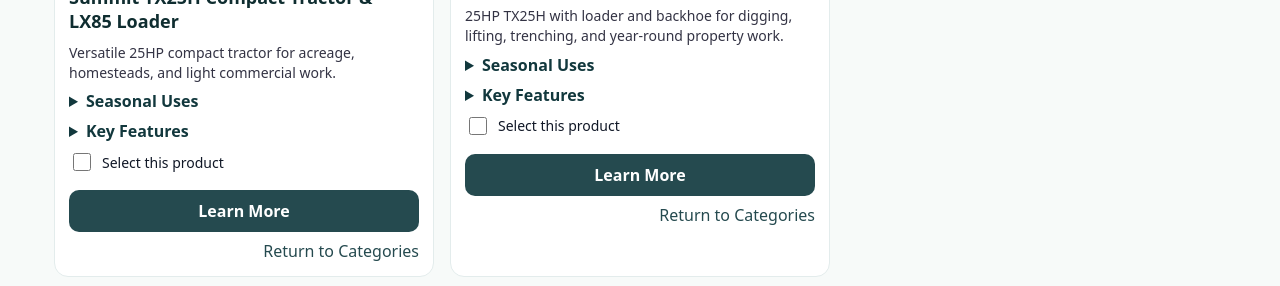
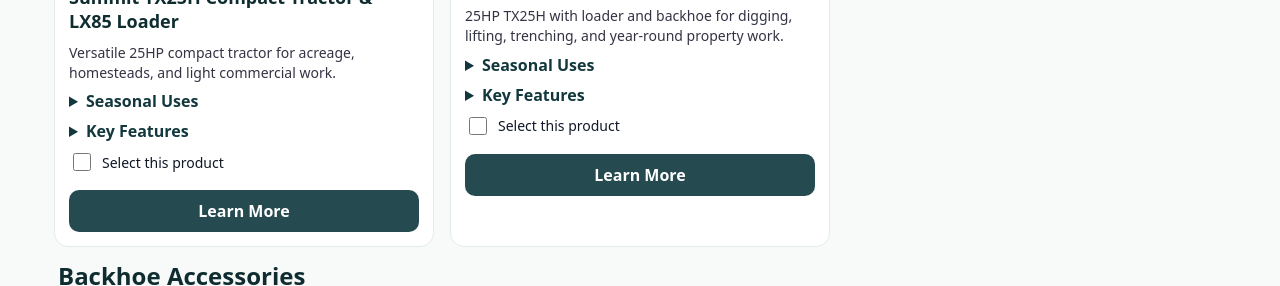
Before and after one commit to SummitTR/Product-Selector, a plain HTML site: page index.html in a window 1280 px wide. Shown: the part 516-802 px from the top of the page. Drawn offline with Linux system fonts and the light colour scheme.

Commit message:
Add files via upload

```diff
--- a/index.html
+++ b/index.html
@@ -146,7 +146,7 @@
 <div class="select-container">
 <label><input class="select-checkbox" data-id="TX25HTRLDR" data-name="Summit TX25H Compact Tractor &amp; LX85 Loader" type="checkbox"/> Select this product</label>
 </div><a class="learn-more-btn" href="#" rel="noopener" target="_blank">Learn More</a>
-<div class="return-link"><a href="#filters-top">Return to Categories</a></div>
+
 </div>
 </article>
 <article class="product-card">
@@ -169,7 +169,7 @@
 <div class="select-container">
 <label><input class="select-checkbox" data-id="TX25HTRLDRBH" data-name="Summit TX25H Tractor &amp; Loader w/BHX76 Backhoe" type="checkbox"/> Select this product</label>
 </div><a class="learn-more-btn" href="#" rel="noopener" target="_blank">Learn More</a>
-<div class="return-link"><a href="#filters-top">Return to Categories</a></div>
+
 </div>
 </article>
 </div>
@@ -189,7 +189,7 @@
 <div class="select-container">
 <label><input backhoe="" bucket"="" class="select-checkbox" data-id="BB8" data-name="Summit BHBX8 Optional 8" type="checkbox"/> Select this product</label>
 </div><a class="learn-more-btn" href="#" rel="noopener" target="_blank">Learn More</a>
-<div class="return-link"><a href="#filters-top">Return to Categories</a></div>
+
 </div>
 </article>
 <article class="product-card">
@@ -204,7 +204,7 @@
 <div class="select-container">
 <label><input backhoe="" bucket"="" class="select-checkbox" data-id="BB16" data-name="Summit BHBX16 Optional 16" type="checkbox"/> Select this product</label>
 </div><a class="learn-more-btn" href="#" rel="noopener" target="_blank">Learn More</a>
-<div class="return-link"><a href="#filters-top">Return to Categories</a></div>
+
 </div>
 </article>
 <article class="product-card">
@@ -219,7 +219,7 @@
 <div class="select-container">
 <label><input class="select-checkbox" data-id="SPX1" data-name="Summit BHSPX1 Optional Street Pads" type="checkbox"/> Select this product</label>
 </div><a class="learn-more-btn" href="#" rel="noopener" target="_blank">Learn More</a>
-<div class="return-link"><a href="#filters-top">Return to Categories</a></div>
+
 </div>
 </article>
 </div>
@@ -239,7 +239,7 @@
 <div class="select-container">
 <label><input blade"="" box="" class="select-checkbox" data-id="BBX60" data-name="Summit Tractors 60" type="checkbox"/> Select this product</label>
 </div><a class="learn-more-btn" href="#" rel="noopener" target="_blank">Learn More</a>
-<div class="return-link"><a href="#filters-top">Return to Categories</a></div>
+
 </div>
 </article>
 <article class="product-card">
@@ -254,7 +254,7 @@
 <div class="select-container">
 <label><input blade"="" class="select-checkbox" data-id="RBX60" data-name="Summit Tractors 60" rear="" type="checkbox"/> Select this product</label>
 </div><a class="learn-more-btn" href="#" rel="noopener" target="_blank">Learn More</a>
-<div class="return-link"><a href="#filters-top">Return to Categories</a></div>
+
 </div>
 </article>
 <article class="product-card">
@@ -269,7 +269,7 @@
 <div class="select-container">
 <label><input class="select-checkbox" data-id="LPX60" data-name="Summit Tractors 60" land="" plane"="" type="checkbox"/> Select this product</label>
 </div><a class="learn-more-btn" href="#" rel="noopener" target="_blank">Learn More</a>
-<div class="return-link"><a href="#filters-top">Return to Categories</a></div>
+
 </div>
 </article>
 <article class="product-card">
@@ -284,7 +284,7 @@
 <div class="select-container">
 <label><input class="select-checkbox" data-id="BPX60" data-name="Summit Tractors BPX60 BoxPlane" type="checkbox"/> Select this product</label>
 </div><a class="learn-more-btn" href="#" rel="noopener" target="_blank">Learn More</a>
-<div class="return-link"><a href="#filters-top">Return to Categories</a></div>
+
 </div>
 </article>
 </div>
@@ -304,7 +304,7 @@
 <div class="select-container">
 <label><input angle="" class="select-checkbox" data-id="AFDHX60" data-name="Summit Tractors 60" disc="" frame="" harrow"="" type="checkbox"/> Select this product</label>
 </div><a class="learn-more-btn" href="#" rel="noopener" target="_blank">Learn More</a>
-<div class="return-link"><a href="#filters-top">Return to Categories</a></div>
+
 </div>
 </article>
 <article class="product-card">
@@ -319,7 +319,7 @@
 <div class="select-container">
 <label><input class="select-checkbox" data-id="RTLRX54" data-name="Summit Tractors 54" rotary="" tiller"="" type="checkbox"/> Select this product</label>
 </div><a class="learn-more-btn" href="#" rel="noopener" target="_blank">Learn More</a>
-<div class="return-link"><a href="#filters-top">Return to Categories</a></div>
+
 </div>
 </article>
 <article class="product-card">
@@ -334,7 +334,7 @@
 <div class="select-container">
 <label><input class="select-checkbox" data-id="MBX1" data-name="Summit Tractors MBX1 Middle Buster" type="checkbox"/> Select this product</label>
 </div><a class="learn-more-btn" href="#" rel="noopener" target="_blank">Learn More</a>
-<div class="return-link"><a href="#filters-top">Return to Categories</a></div>
+
 </div>
 </article>
 <article class="product-card">
@@ -349,7 +349,7 @@
 <div class="select-container">
 <label><input class="select-checkbox" data-id="MBSSX1" data-name="Summit Tractors MBSSX1 Middle Buster Sub-Soiler Combo" type="checkbox"/> Select this product</label>
 </div><a class="learn-more-btn" href="#" rel="noopener" target="_blank">Learn More</a>
-<div class="return-link"><a href="#filters-top">Return to Categories</a></div>
+
 </div>
 </article>
 <article class="product-card">
@@ -364,7 +364,7 @@
 <div class="select-container">
 <label><input class="select-checkbox" data-id="SSX1" data-name="Summit Tractors SSX1 Sub-Soiler" type="checkbox"/> Select this product</label>
 </div><a class="learn-more-btn" href="#" rel="noopener" target="_blank">Learn More</a>
-<div class="return-link"><a href="#filters-top">Return to Categories</a></div>
+
 </div>
 </article>
 </div>
@@ -384,7 +384,7 @@
 <div class="select-container">
 <label><input class="select-checkbox" data-id="PFX42" data-name="Summit Tractors 42" forks"="" pallet="" ssqa="" type="checkbox"/> Select this product</label>
 </div><a class="learn-more-btn" href="#" rel="noopener" target="_blank">Learn More</a>
-<div class="return-link"><a href="#filters-top">Return to Categories</a></div>
+
 </div>
 </article>
 <article class="product-card">
@@ -407,7 +407,7 @@
 <div class="select-container">
 <label><input class="select-checkbox" data-id="GX54" data-name="Summit Tractors 54" grapple"="" ssqa="" type="checkbox"/> Select this product</label>
 </div><a class="learn-more-btn" href="#" rel="noopener" target="_blank">Learn More</a>
-<div class="return-link"><a href="#filters-top">Return to Categories</a></div>
+
 </div>
 </article>
 </div>
@@ -427,7 +427,7 @@
 <div class="select-container">
 <label><input class="select-checkbox" cutter"="" data-id="RCX48" data-name="Summit Tractors 48" rotary="" type="checkbox"/> Select this product</label>
 </div><a class="learn-more-btn" href="#" rel="noopener" target="_blank">Learn More</a>
-<div class="return-link"><a href="#filters-top">Return to Categories</a></div>
+
 </div>
 </article>
 <article class="product-card">
@@ -442,7 +442,7 @@
 <div class="select-container">
 <label><input 3-point="" class="select-checkbox" data-id="FMX60" data-name="Summit Tractors 60" finish="" mower"="" type="checkbox"/> Select this product</label>
 </div><a class="learn-more-btn" href="#" rel="noopener" target="_blank">Learn More</a>
-<div class="return-link"><a href="#filters-top">Return to Categories</a></div>
+
 </div>
 </article>
 <article class="product-card">
@@ -457,7 +457,7 @@
 <div class="select-container">
 <label><input class="select-checkbox" data-id="LRX60" data-name="Summit Tractors 60" landscape="" rake"="" type="checkbox"/> Select this product</label>
 </div><a class="learn-more-btn" href="#" rel="noopener" target="_blank">Learn More</a>
-<div class="return-link"><a href="#filters-top">Return to Categories</a></div>
+
 </div>
 </article>
 </div>
@@ -477,7 +477,7 @@
 <div class="select-container">
 <label><input class="select-checkbox" data-id="SPX60" data-name="Summit Tractors 60" pusher"="" snow="" type="checkbox"/> Select this product</label>
 </div><a class="learn-more-btn" href="#" rel="noopener" target="_blank">Learn More</a>
-<div class="return-link"><a href="#filters-top">Return to Categories</a></div>
+
 </div>
 </article>
 <article class="product-card">
@@ -492,7 +492,7 @@
 <div class="select-container">
 <label><input class="select-checkbox" data-id="SPX60DRAG" data-name="Summit Tractors 60" drag="" kit"="" pusher="" snow="" type="checkbox"/> Select this product</label>
 </div><a class="learn-more-btn" href="#" rel="noopener" target="_blank">Learn More</a>
-<div class="return-link"><a href="#filters-top">Return to Categories</a></div>
+
 </div>
 </article>
 </div>
@@ -512,7 +512,7 @@
 <div class="select-container">
 <label><input class="select-checkbox" data-id="BPX1" data-name="Summit Tractors BPX1 Boom Pole" type="checkbox"/> Select this product</label>
 </div><a class="learn-more-btn" href="#" rel="noopener" target="_blank">Learn More</a>
-<div class="return-link"><a href="#filters-top">Return to Categories</a></div>
+
 </div>
 </article>
 <article class="product-card">
@@ -527,7 +527,7 @@
 <div class="select-container">
 <label><input class="select-checkbox" data-id="TMX1" data-name="Summit Tractors TMX1 Trailer Mover" type="checkbox"/> Select this product</label>
 </div><a class="learn-more-btn" href="#" rel="noopener" target="_blank">Learn More</a>
-<div class="return-link"><a href="#filters-top">Return to Categories</a></div>
+
 </div>
 </article>
 <article class="product-card">
@@ -542,7 +542,7 @@
 <div class="select-container">
 <label><input class="select-checkbox" data-id="CAX1" data-name="Summit Tractors CAX1 Carry All" type="checkbox"/> Select this product</label>
 </div><a class="learn-more-btn" href="#" rel="noopener" target="_blank">Learn More</a>
-<div class="return-link"><a href="#filters-top">Return to Categories</a></div>
+
 </div>
 </article>
 <article class="product-card">
@@ -557,7 +557,7 @@
 <div class="select-container">
 <label><input class="select-checkbox" data-id="QHX1" data-name="Summit Tractors QHX1 Quick Hitch" type="checkbox"/> Select this product</label>
 </div><a class="learn-more-btn" href="#" rel="noopener" target="_blank">Learn More</a>
-<div class="return-link"><a href="#filters-top">Return to Categories</a></div>
+
 </div>
 </article>
 </div>
@@ -577,7 +577,7 @@
 <div class="select-container">
 <label><input class="select-checkbox" data-id="SSX500" data-name="Summit Tractors SSX500 Seeder/Spreader" type="checkbox"/> Select this product</label>
 </div><a class="learn-more-btn" href="#" rel="noopener" target="_blank">Learn More</a>
-<div class="return-link"><a href="#filters-top">Return to Categories</a></div>
+
 </div>
 </article>
 </div>
@@ -589,27 +589,27 @@
 <h2>Selected Products</h2>
 <ul id="selected-list"><li class="empty-note">No products selected yet.</li></ul>
 <button class="save-pdf-btn" id="save-selections-btn">Save or Print Selections</button>
-<p><a class="btn" href="#filters-top">Return to Categories</a></p>
+<p></p>
 </div>
 <div class="contact-form">
 <h2>Contact a Specialist</h2>
 <form id="leadForm" onsubmit="return false;">
 <div>
 <label for="firstName">First Name</label>
-<input autocomplete="given-name" id="firstName" name="firstName" required="">
-</input></div>
+<input autocomplete="given-name" id="firstName" name="firstName" required=""/>
+</div>
 <div>
 <label for="lastName">Last Name</label>
-<input autocomplete="family-name" id="lastName" name="lastName" required="">
-</input></div>
+<input autocomplete="family-name" id="lastName" name="lastName" required=""/>
+</div>
 <div>
 <label for="email">Email</label>
-<input autocomplete="email" id="email" name="email" required="" type="email">
-</input></div>
+<input autocomplete="email" id="email" name="email" required="" type="email"/>
+</div>
 <div>
 <label for="phone">Phone</label>
-<input autocomplete="tel" id="phone" name="phone" required="" type="tel">
-</input></div>
+<input autocomplete="tel" id="phone" name="phone" required="" type="tel"/>
+</div>
 <div class="span-2">
 <label for="notes">Notes (optional)</label>
 <textarea id="notes" name="notes" placeholder="Project details, timelines, preferred contact time…" rows="4"></textarea>
```
